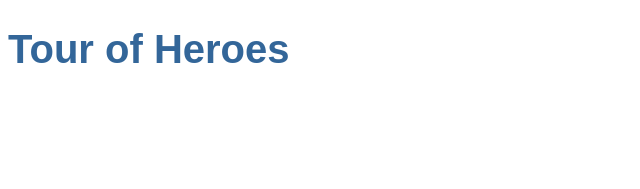
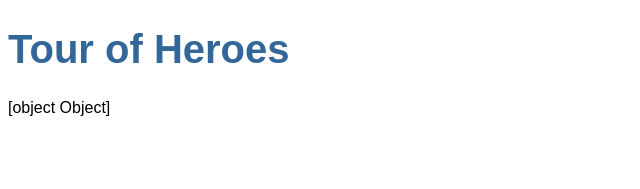
Before and after one commit to GitSnake/AngularJS, an Angular app in the folder angular-tour-of-heroes/: page / in a window 1280 px wide. Shown: the top 189 px of the page, without its empty margins (0-640 px from the left). Built offline with nearby package versions, Linux system fonts and the light colour scheme.

Commit message:
import the Hero class into HeroesComponent class

```diff
--- a/angular-tour-of-heroes/src/app/heroes/heroes.component.ts
+++ b/angular-tour-of-heroes/src/app/heroes/heroes.component.ts
@@ -1,4 +1,5 @@
 import { Component, OnInit } from '@angular/core';
+import { Hero } from '../hero';
 
 @Component({
   selector: 'app-heroes',
@@ -6,10 +7,14 @@ import { Component, OnInit } from '@angular/core';
   styleUrls: ['./heroes.component.css']
 })
 export class HeroesComponent implements OnInit {
+	hero: Hero = {
+		id: 1,
+		name: 'Windstorm'
+	};
 
-  constructor() { }
+	constructor() { }
 
-  ngOnInit() {
-  }
+	ngOnInit() {
+	}
 
 }
```
